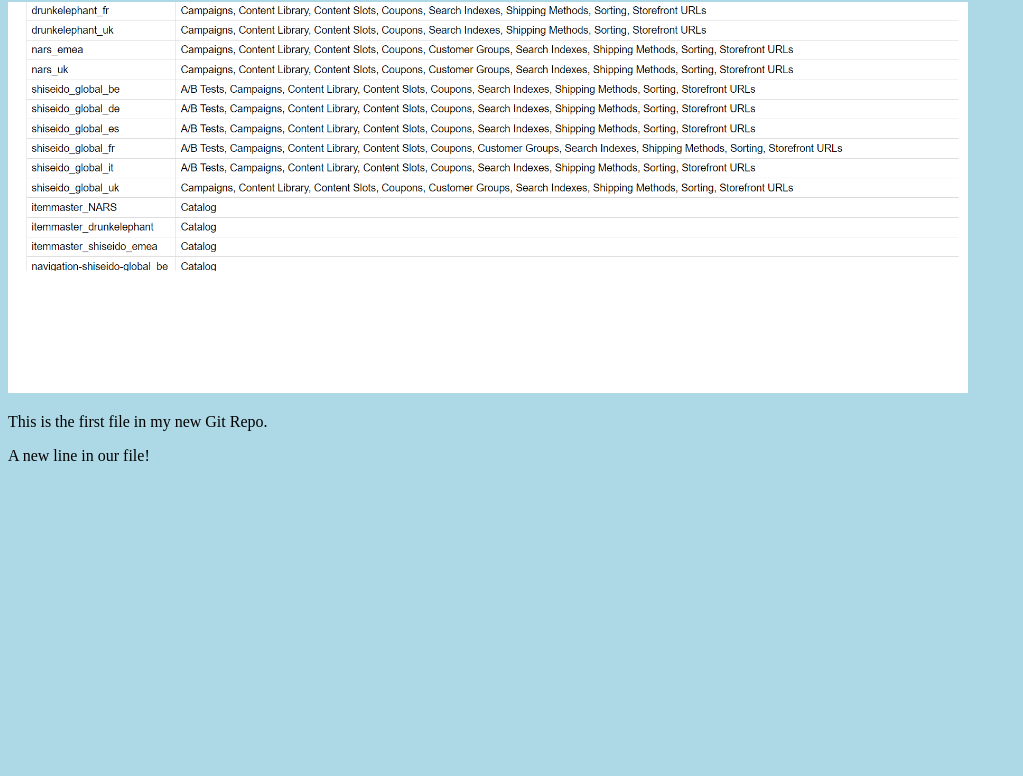
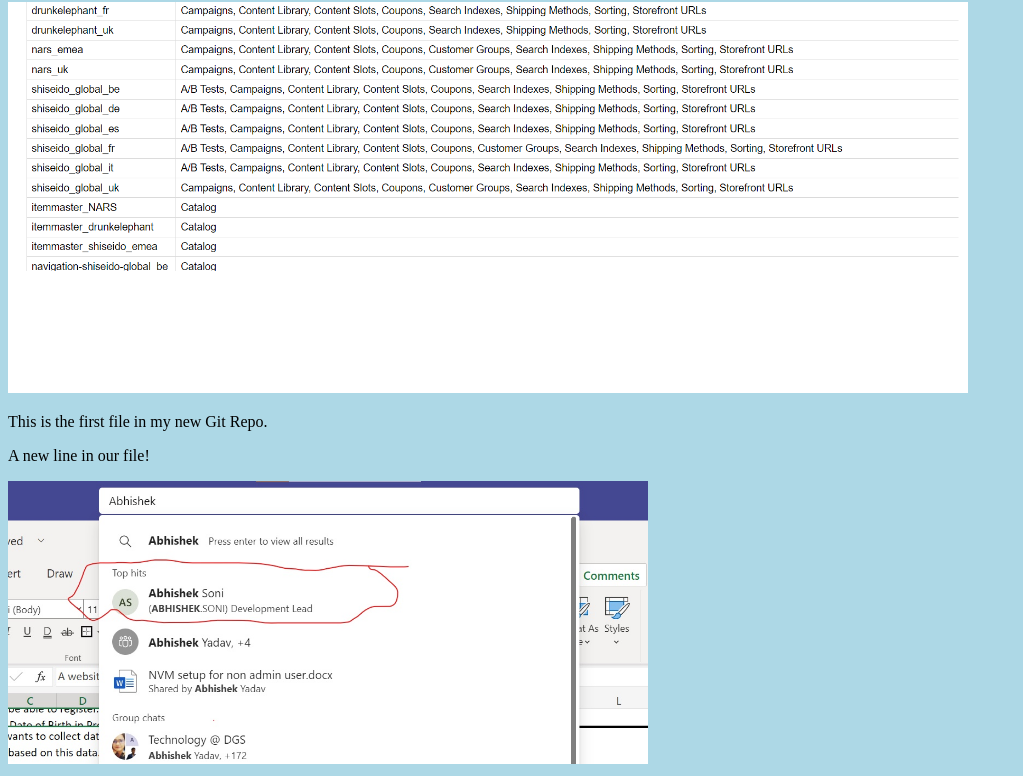
Before and after one commit to abhishekyadav1merklecxm/abhishekyadav1merklecxm.github.io, a plain HTML site: page index.html in a window 1280 px wide. Shown: the part 78-854 px from the top of the page, without its empty margins (0-1023 px from the left). Before the commit the page ends 800 px from the top, so only its background shows below. Drawn offline with Linux system fonts and the light colour scheme.

Commit message:
added new image

```diff
--- a/index.html
+++ b/index.html
@@ -11,6 +11,7 @@
     style="width:100%;max-width:960px"></div>
 <p>This is the first file in my new Git Repo.</p>
 <p>A new line in our file!</p>
+<div><img src="./Attach-doc.jpg" alt="Hello Git" style="width:100%;max-width:640px"></div>
 
 </body>
 </html>
```
Also changed, not shown: Attach-doc.jpg (added).
